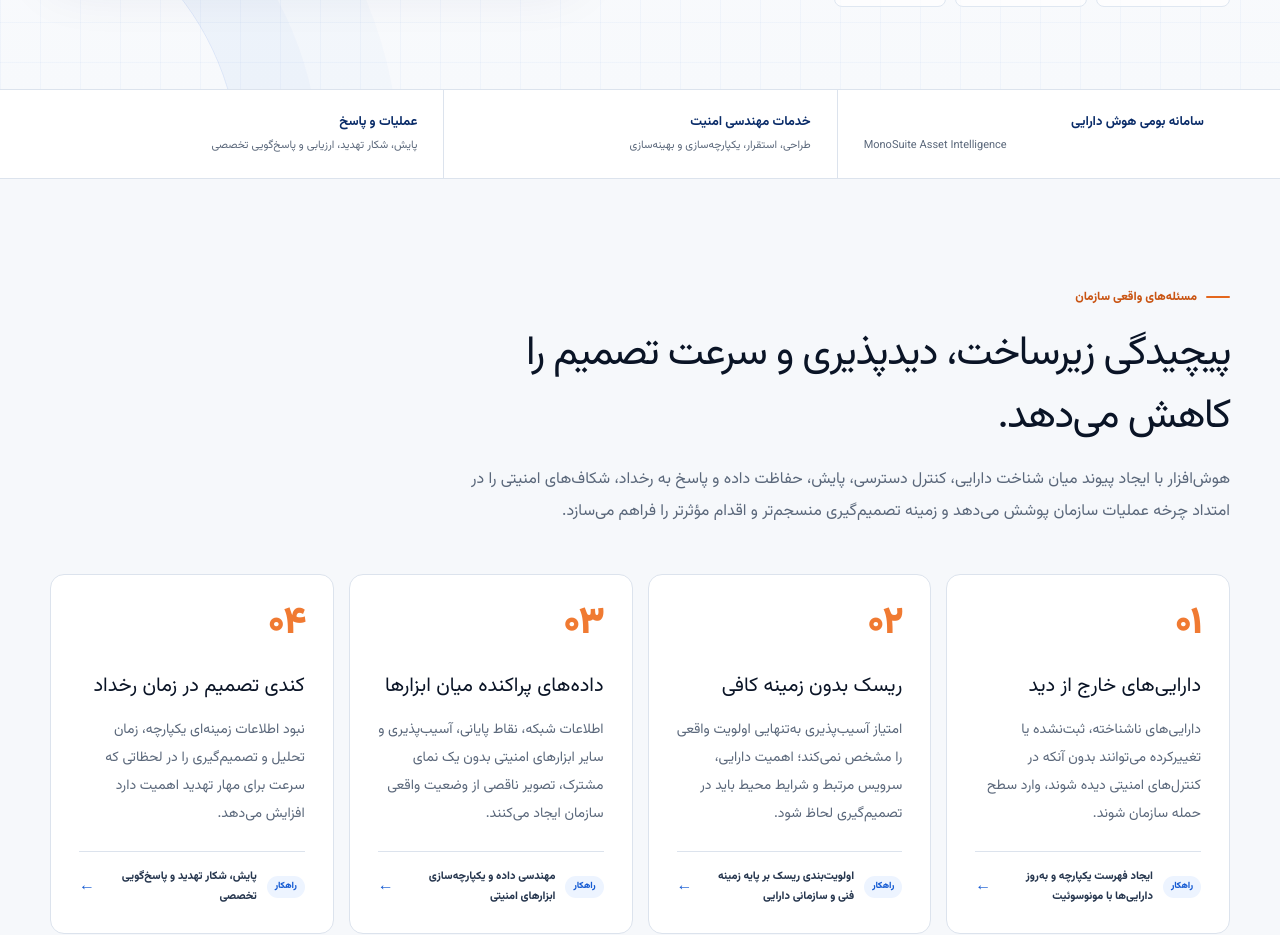
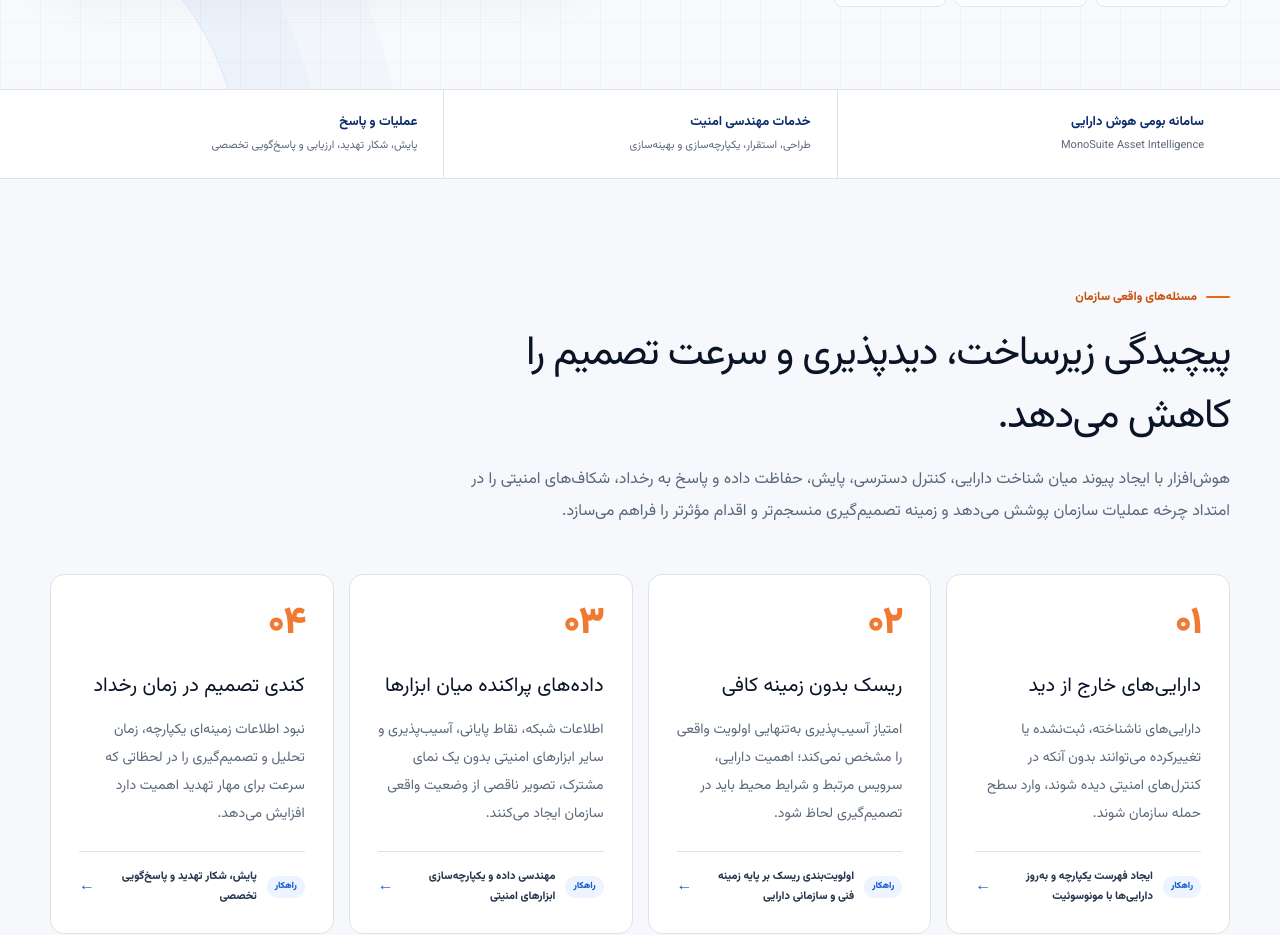
Before and after one commit to monaderi1/houshafzar-website, a Next.js app: page / in a window 1280 px wide. Shown: the part 780-1715 px from the top of the page. Built offline with nearby package versions, Linux system fonts and the light colour scheme.

Commit message:
fix: right-align MonoSuite label in position strip

```diff
--- a/app/home-polish.css
+++ b/app/home-polish.css
@@ -8,6 +8,13 @@
 .hero-product-note b{
   color:#e4671d;
   font-weight:900;
+}
+
+/* Keep the English MonoSuite label LTR, but align its block with the Persian card content. */
+.position-grid > div:first-child span[dir="ltr"]{
+  display:block;
+  width:100%;
+  text-align:right;
 }
 
 .security-chain-row{
```
